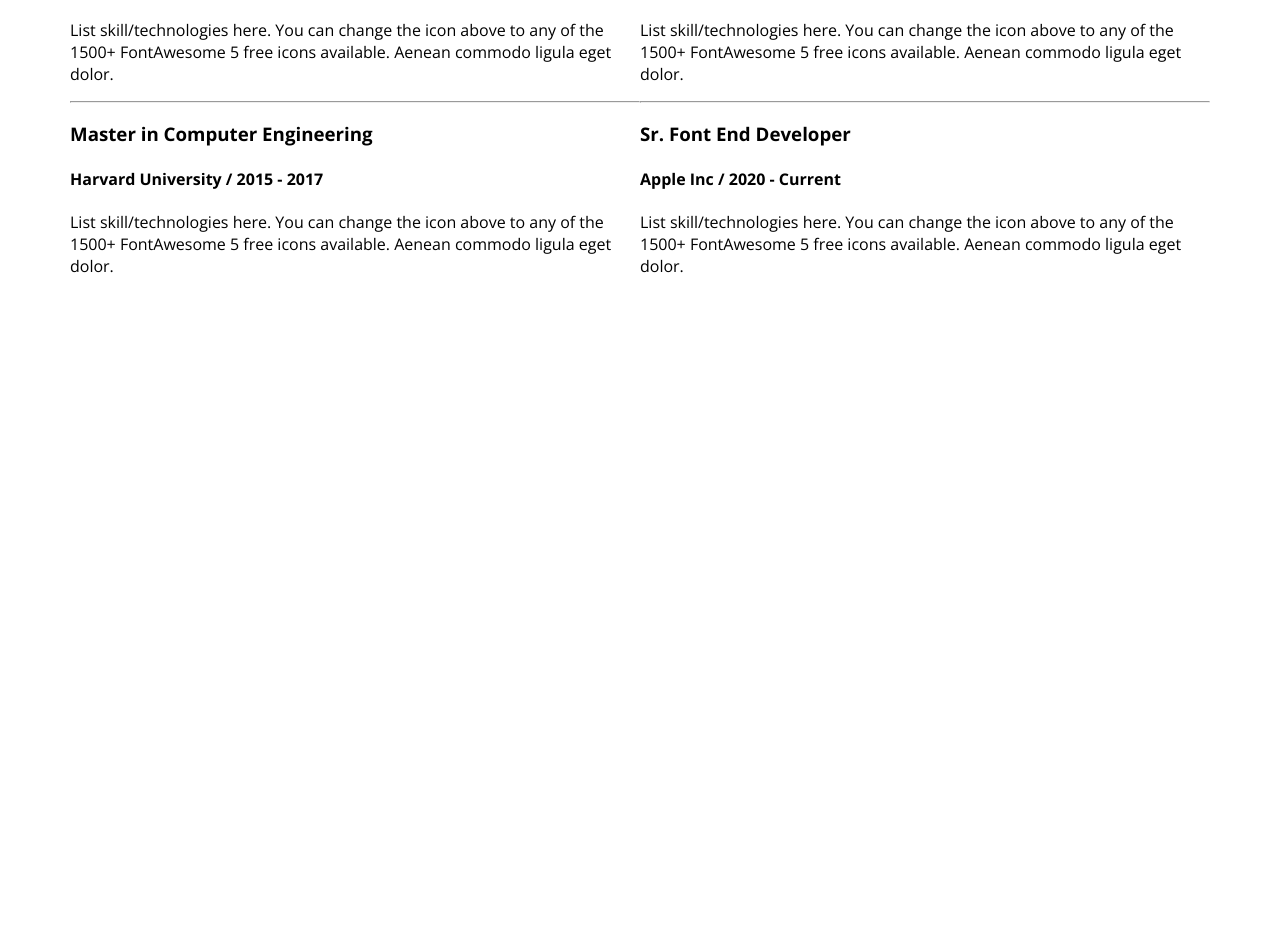
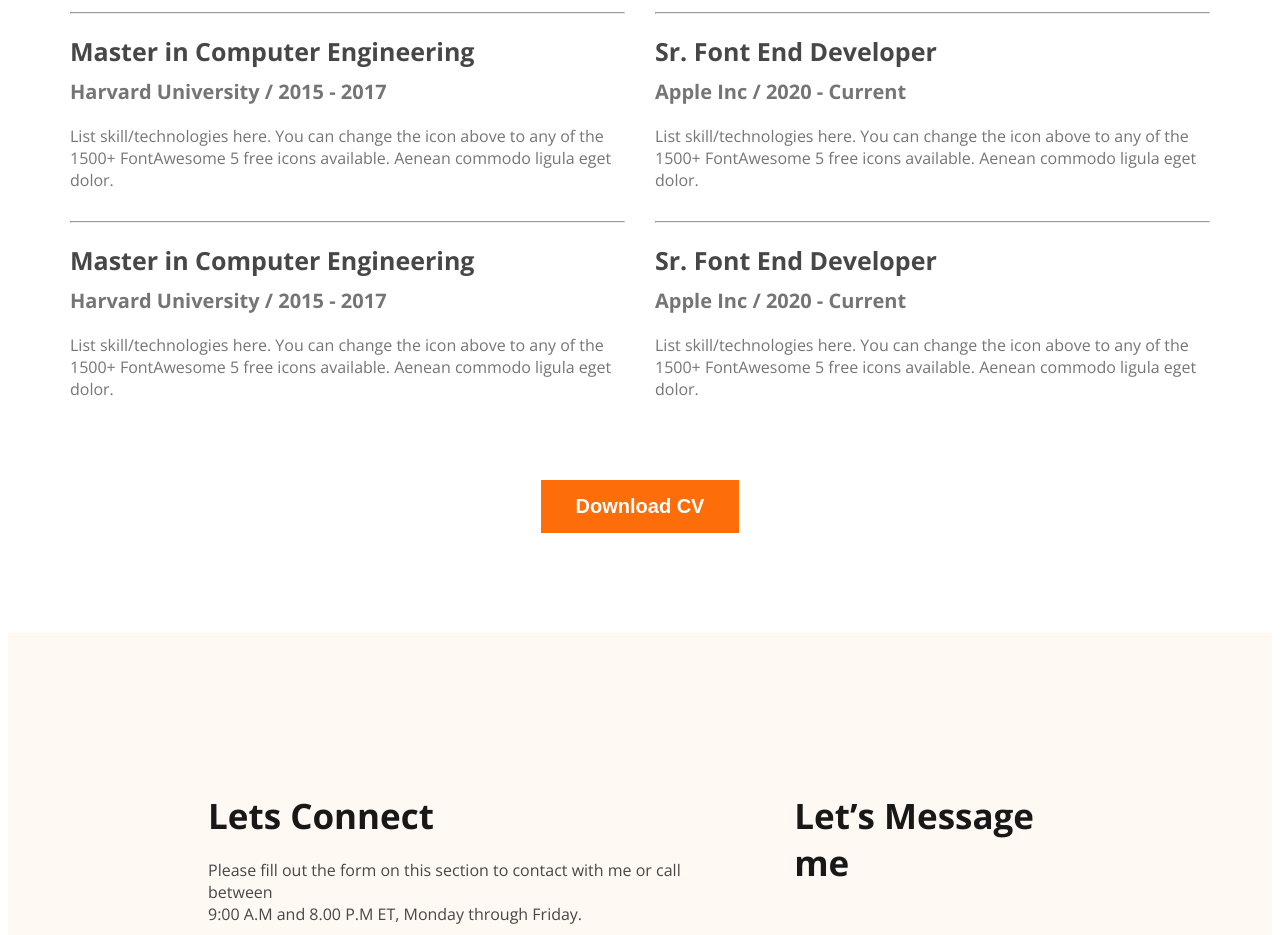
Before and after one commit to antubhatta/web-developer-portfolio, a plain HTML site: page index.html in a window 1280 px wide. Shown: the part 2864-3799 px from the top of the page. Before the commit the page ends 3165 px from the top, so only its background shows below. Drawn offline with nearby package versions, Linux system fonts and the light colour scheme.

Commit message:
footer section half completed

```diff
--- a/index.html
+++ b/index.html
@@ -150,10 +150,27 @@
 
 
             </div>
+            <div class="download-cv">
+                <button class="btn-primary">Download CV</button>
+            </div>
         </section>
     </main>
     <footer>
+        <div class="footer-container">
+            <div class="connect">
+                <h2 class="connect-title">Lets Connect</h2>
+                <p class="connect-desc">Please fill out the form on this section to contact with me or call between<br> 9:00 A.M and 8.00 P.M ET, Monday through Friday.</p>
+                <div class="social-link">
+                   <a href=""><img src="images/icons/facebook.png" alt=""></a>
+                   <a href=""><img src="images/icons/twitter.png" alt=""></a>
+                   <a href=""><img src="images/icons/insta.png" alt=""></a>
+                </div>
+            </div>
 
+            <div class="connect">
+                <h2 class="connect-title">Let’s Message me</h2>
+            </div>
+        </div>
     </footer>
 </body>
 </html>
--- a/styles/web.css
+++ b/styles/web.css
@@ -158,5 +158,62 @@ font-weight: 400;
 }
 .resume-container{
     display: flex;
+    gap: 30px;
 
 }
+.resume-title{
+    color: #474747;
+font-size: 30px;
+font-weight: 700;
+margin-top: 100px;
+margin-bottom: 0px;
+}
+.resume-sub{
+    color:#474747;
+font-size: 25px;
+font-weight: 700;
+margin-top: 20px;
+margin-bottom: 0px;
+}
+.resume-inst{
+    color: #757575;
+font-size: 20px;
+font-weight: 600;;
+margin-top: 10px;
+margin-bottom: 0px;
+}
+.resume-desc{
+    color:#757575;
+font-size: 16px;
+font-weight: 400;
+margin-top: 20px;
+margin-bottom: 30px;
+}
+.download-cv{
+    text-align: center;
+    margin-top: 50px;
+}
+/* footer section */
+.footer-container{
+    display: flex;
+    /* justify-content: space-around;
+    align-items: center; */
+    background-color: #FFF8F3;
+    margin-top: 100px;
+    padding: 130px 200px;
+}
+.connect-title{
+    color:  #181818;
+font-size: 35px;
+font-weight: 700;
+
+margin-bottom: 0px;
+}
+.connect-desc{
+    color: #474747;
+font-size: 16px;
+font-weight: 400;
+margin-top: 20px;
+margin-right: 100px;
+
+}
```
